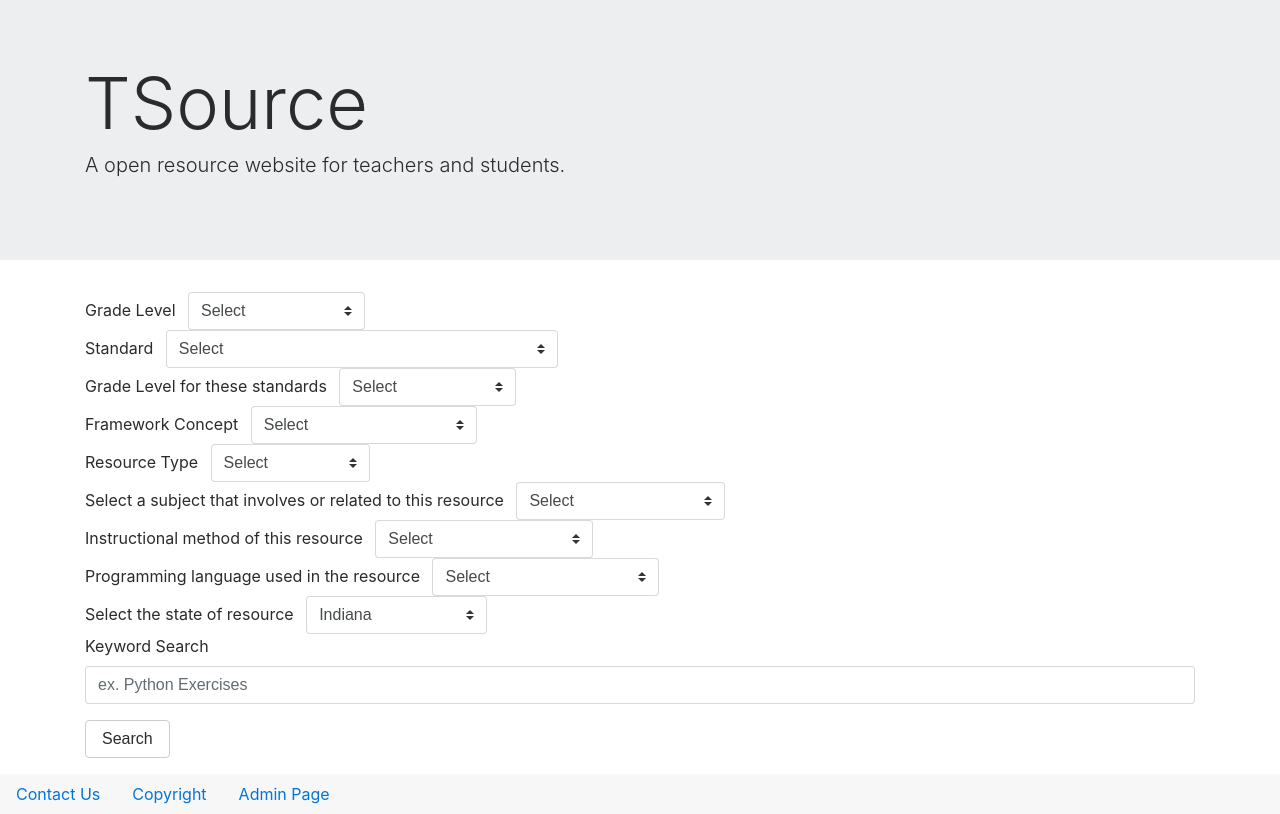
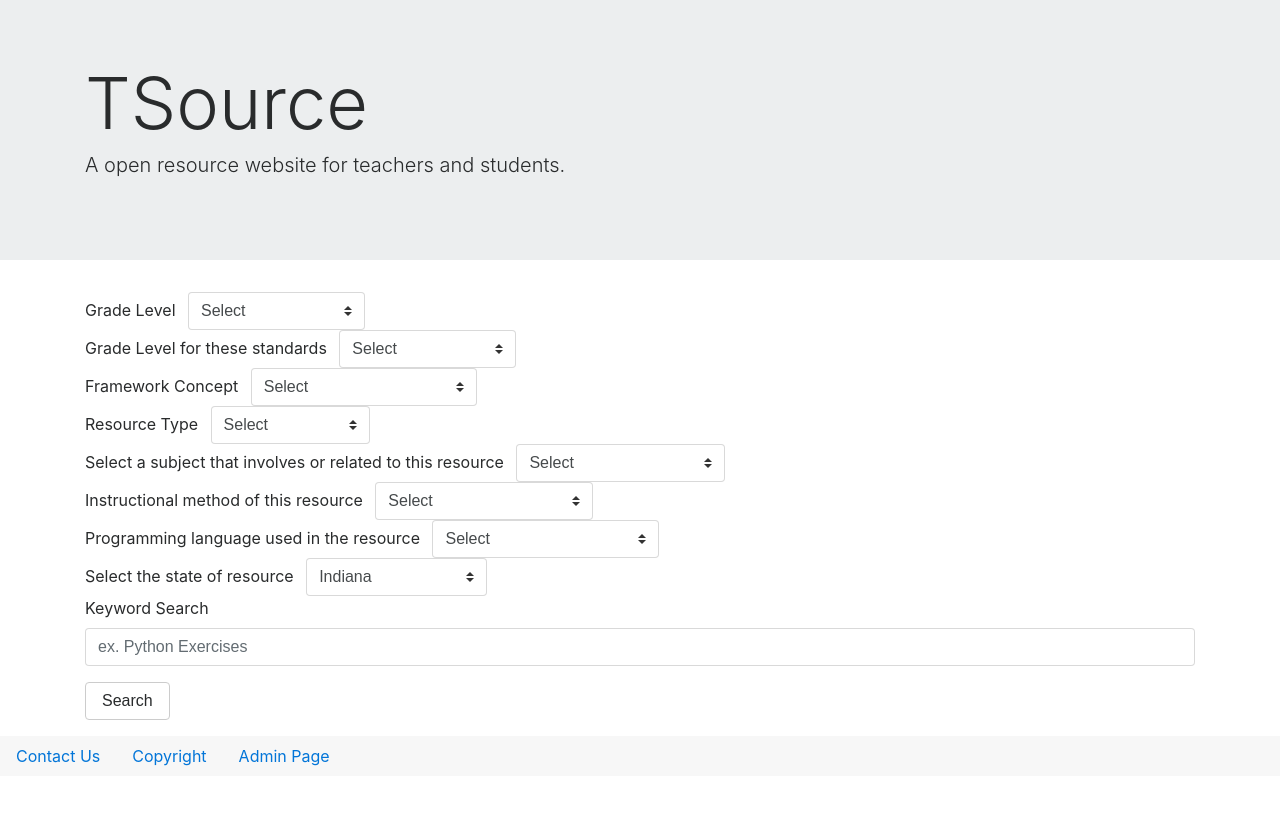
Before and after one commit to wmkwok/a290Midterm, a PHP site: page / in a window 1280 px wide. Shown: the part 57-871 px from the top of the page. After the commit the page ends 823 px from the top, so only its background shows below. Run offline with PHP 8.4, Linux system fonts and the light colour scheme; some libraries are stand-ins or nearby versions.

Commit message:
remove the stanard dropdown

```diff
--- a/index.php
+++ b/index.php
@@ -26,14 +26,6 @@
 	     <option value="elementary">Elementary School</option>
 	     <option value="middle">Middle School</option>
 	     <option value="high">High School</option>
-	   </select></br>
-
-	   <label class="mr-sm-2">Standard</label>
-	   <select class="custom-select mb-2 mr-sm-2 mb-sm-0" name="standard" size="1">
-	     <option disabled selected value>Select</option>
-	     <option value="csta">CSTA 2016 Standards (interim)</option>
-	     <option value="iste">ISTE-Standards for Computer Science Educators</option>
-	     <option value="ap">AP CS Principles</option>
 	   </select></br>
 
 	   <label class="mr-sm-2">Grade Level for these standards</label>
```
